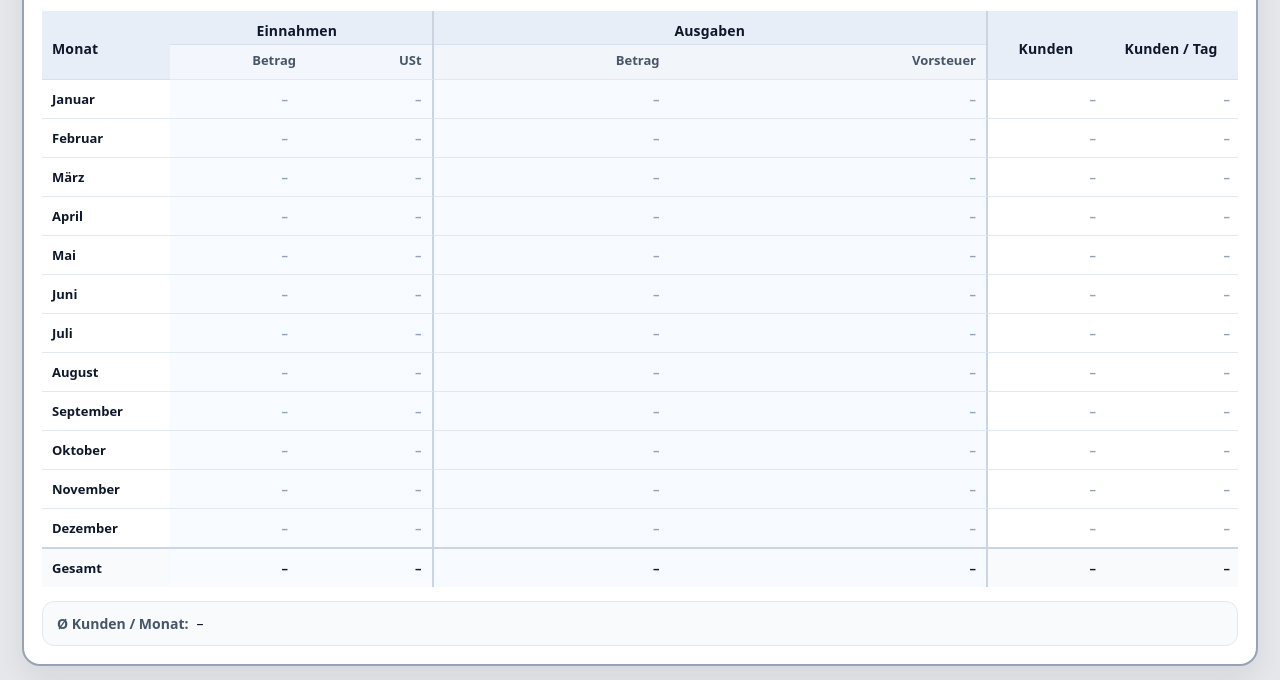
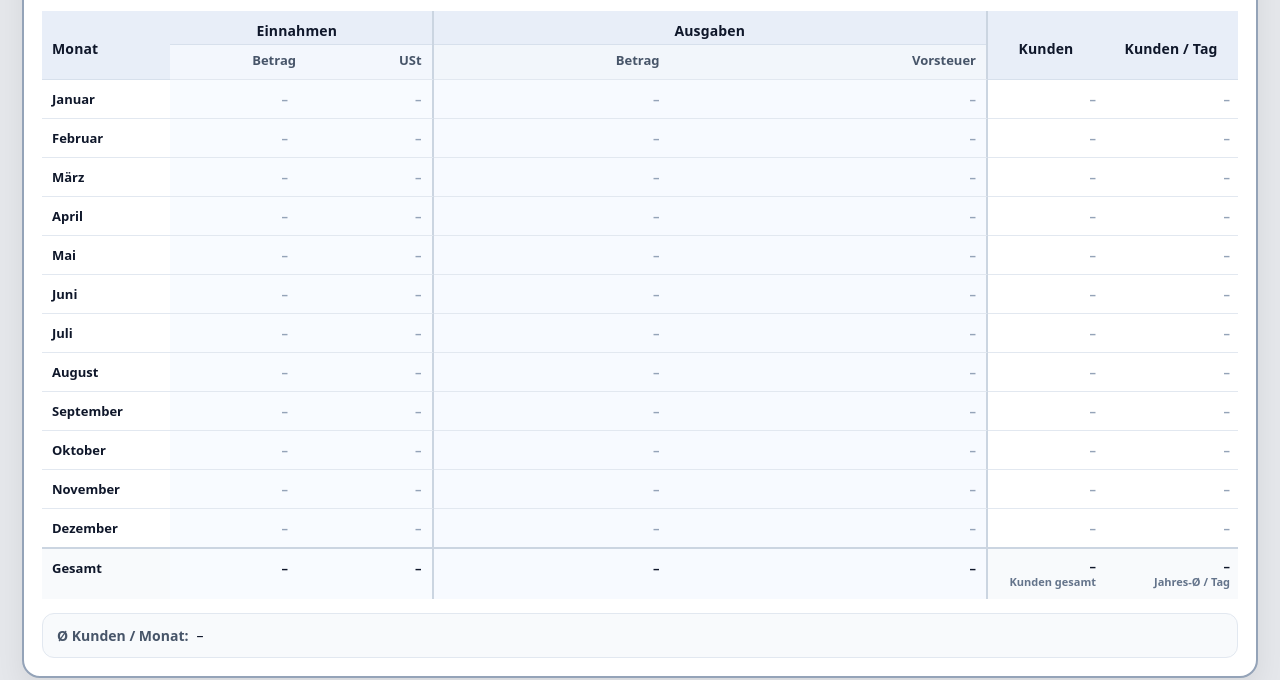
Before and after one commit to Hein1202/Einnahmen-Ausgaben, a plain HTML site: page jahresuebersicht.html in a window 1280 px wide. Shown: the part 125-805 px from the top of the page. Drawn offline with Linux system fonts and the light colour scheme.

Commit message:
Add files via upload

```diff
--- a/jahresuebersicht.html
+++ b/jahresuebersicht.html
@@ -3,7 +3,7 @@
 <head>
   <meta charset="UTF-8" />
   <meta name="viewport" content="width=device-width, initial-scale=1.0"/>
-  <title>Jahresübersicht – Einnahmen-Ausgaben 184.03.26</title>
+  <title>Jahresübersicht – Einnahmen-Ausgaben 185.03.26</title>
   <style>
     :root {
       --border-strong: #94a3b8;
@@ -225,6 +225,25 @@
       border-bottom: 0;
       background:#f8fafc;
       font-weight: 900;
+      vertical-align: top;
+    }
+    .footerMetric {
+      display:flex;
+      flex-direction:column;
+      align-items:flex-end;
+      gap: 2px;
+      line-height: 1.15;
+    }
+    .footerMetricValue {
+      color:#0f172a;
+      font-weight: 900;
+    }
+    .footerMetricNote {
+      color:#64748b;
+      font-size: 11px;
+      font-weight: 800;
+      white-space: normal;
+      text-align: right;
     }
     .summaryLine {
       margin-top: 14px;
@@ -368,8 +387,18 @@
                 <td class="num dividerCell" id="yearIncomeVatTotal">–</td>
                 <td class="num" id="yearExpenseTotal">–</td>
                 <td class="num dividerCell" id="yearExpenseVatTotal">–</td>
-                <td class="num" id="yearCustomerTotal">–</td>
-                <td class="num" id="yearCustomerPerDayTotal">–</td>
+                <td class="num">
+                  <div class="footerMetric">
+                    <span id="yearCustomerTotal" class="footerMetricValue">–</span>
+                    <span class="footerMetricNote">Kunden gesamt</span>
+                  </div>
+                </td>
+                <td class="num">
+                  <div class="footerMetric">
+                    <span id="yearCustomerPerDayTotal" class="footerMetricValue">–</span>
+                    <span class="footerMetricNote">Jahres-Ø / Tag</span>
+                  </div>
+                </td>
               </tr>
             </tfoot>
           </table>
```
Also changed, not shown: index.html (+5 -5 lines).
